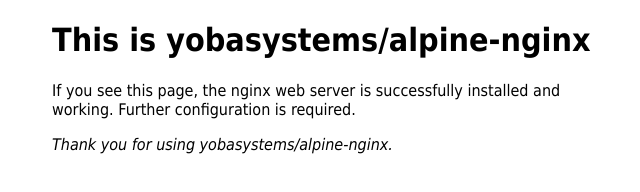
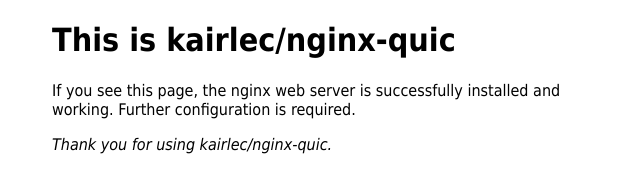
Before and after one commit to kairlec/dockerfiles, a plain HTML site: page nginx-quic/files/index.html in a window 1280 px wide. Shown: the whole page, without its empty margins (308-948 px from the left). Drawn offline with Linux system fonts and the light colour scheme.

Commit message:
Update index.html

```diff
--- a/nginx-quic/files/index.html
+++ b/nginx-quic/files/index.html
@@ -1,15 +1,15 @@
 <!DOCTYPE html>
 <html>
 <head>
-<title>This is yobasystems/alpine-nginx</title>
+<title>This is kairlec/nginx-quic</title>
 <style>
 body {width: 35em;margin: 0 auto;font-family: Tahoma, Verdana, Arial, sans-serif;}
 </style>
 </head>
 <body>
-<h1>This is yobasystems/alpine-nginx</h1>
+<h1>This is kairlec/nginx-quic</h1>
 <p>If you see this page, the nginx web server is successfully installed and
 working. Further configuration is required.</p>
-<p><em>Thank you for using yobasystems/alpine-nginx.</em></p>
+<p><em>Thank you for using kairlec/nginx-quic.</em></p>
 </body>
 </html>
```
